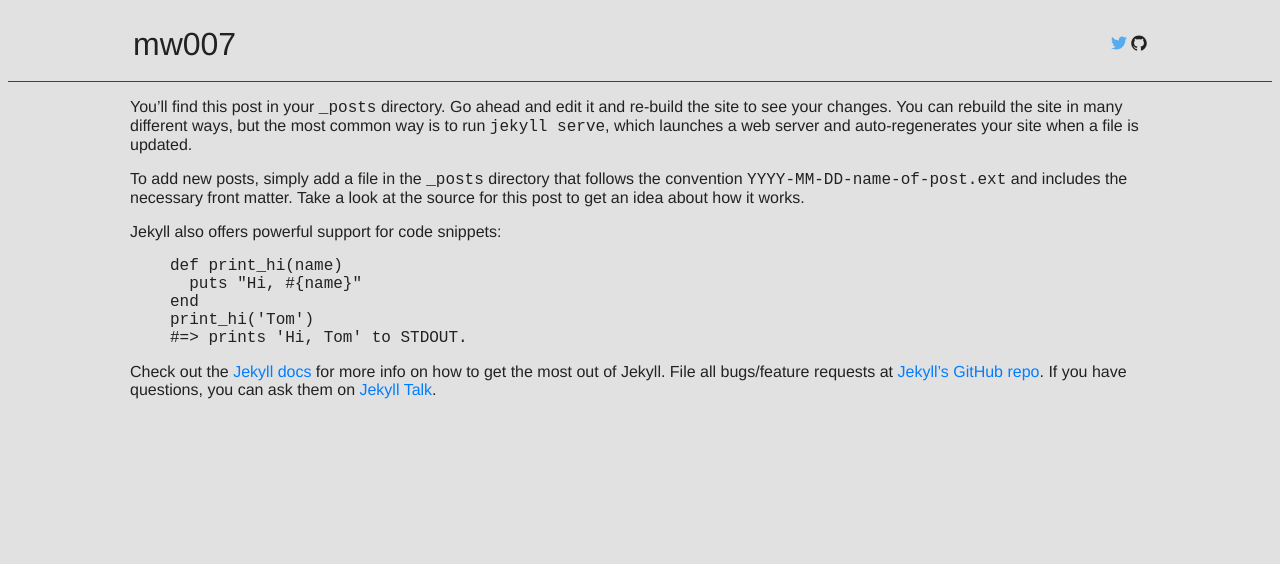
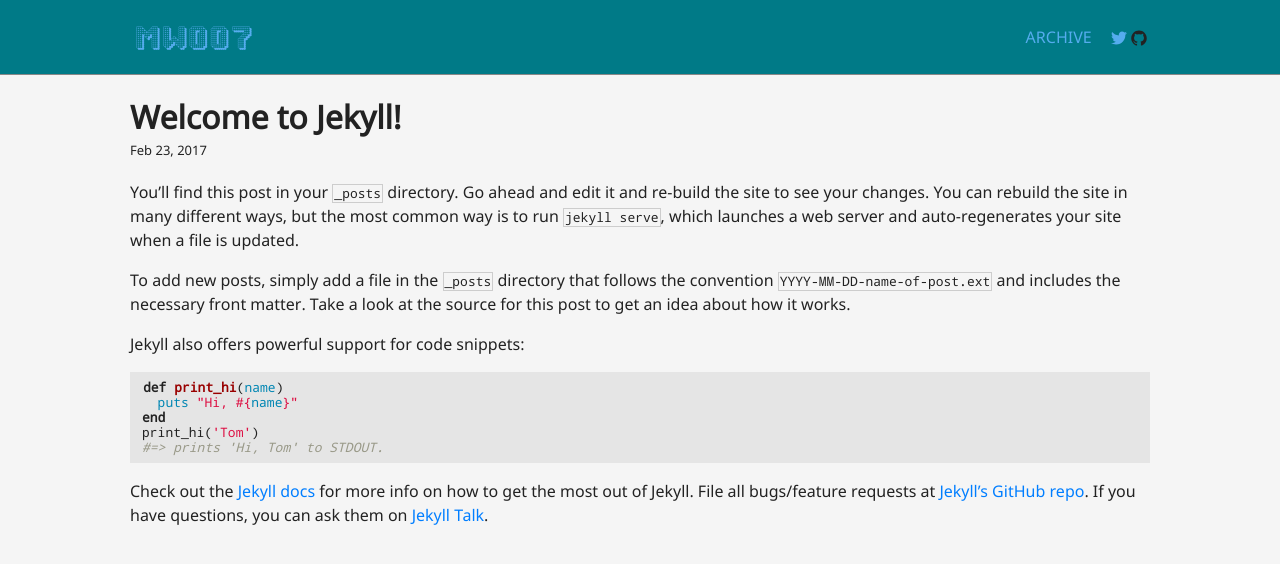
Before and after one commit to davemulford/davemulford.github.io, a Jekyll site: the page built from _posts/2017-02-23-welcome-to-jekyll.markdown, in a window 1280 px wide. Shown: the top 564 px of the page. Built offline with Jekyll 4.4.1, drawn with Linux system fonts in a browser that asks for light colours.

Commit message:
Added fonts, syntax highlighting, AND FIRST POST!

```diff
--- a/_includes/header.html
+++ b/_includes/header.html
@@ -3,8 +3,9 @@
 		<table class="site-header-table">
 			<tbody>
 				<tr>
-					<td><a class="site-title" href="/">mw007</a></td>
+					<td><a class="site-title" href="/">MW007</a></td>
 					<td class="right-align">
+						<a class="archive-link" href="/archive">ARCHIVE</a>
 {% include social.html %}
 					</td>
 				</tr>
--- a/_layouts/default.html
+++ b/_layouts/default.html
@@ -4,7 +4,9 @@
 	<body>
 {% include header.html %}
 		<div class="wrapper">
+			<div class="content">
 {{ content }}
+			</div>
 		</div>
 	</body>
 </html>
--- /dev/null
+++ b/_layouts/post.html
@@ -0,0 +1,8 @@
+---
+layout: default
+section: blog
+---
+<h1>{{ page.title }}</h1>
+<span class="post-meta">{{ page.date | date: "%b %-d, %Y" }}</span>
+
+<div class="content">{{ content }}</div>
--- a/_posts/2017-02-23-welcome-to-jekyll.markdown
+++ b/_posts/2017-02-23-welcome-to-jekyll.markdown
@@ -1,8 +1,8 @@
 ---
-layout: default
+layout: post
 title:  "Welcome to Jekyll!"
 date:   2017-02-23 11:32:31 -0600
-categories: jekyll update
+categories: blog
 ---
 You’ll find this post in your `_posts` directory. Go ahead and edit it and re-build the site to see your changes. You can rebuild the site in many different ways, but the most common way is to run `jekyll serve`, which launches a web server and auto-regenerates your site when a file is updated.
 
--- a/_sass/_base.scss
+++ b/_sass/_base.scss
@@ -6,33 +6,91 @@
 	background: $background-color;
 }
 
+body, h1, h2, h3, h4, h5, h6,
+p, blockquote, pre, hr,
+dl, dd, ol, ul, figure {
+    margin: 0;
+    padding: 0;
+}
+
+/*h1, h2, h3, h4, h5, h6,*/
+p, blockquote, pre,
+ul, ol, dl, figure,
+%vertical-rhythm {
+    margin-bottom: 1em;
+}
+
+h1, h2, h3, h4, h5, h6 {
+	font-family: $base-font-family;
+}
+
+pre {
+	font-family: $mono-font-family;
+	font-size: $mono-font-size;
+	padding: 8px 12px;
+}
+
+code {
+	font-family: $mono-font-family;
+	font-size: $mono-font-size;
+	border: 1px solid #cdcdcd;
+	padding: 1px;
+}
+
+pre {
+	code {
+		border: 0;
+	}
+}
+
+p {
+	line-height: 1.5;
+}
+
 a {
 	color: $link-color;
 	text-decoration: none;
 }
 
+.content {
+	margin-top: 20px;
+}
+
 .site-title {
+	font-family: 'Dotty Shadow', sans-serif;
 	font-size: 32px;
 	display: inline-block;
 
 	&, &:visited {
-		color: $foreground-color;
+		color: $header-fg-color;
 	}
 }
 
 .site-header {
 	padding: 15px 0;
 	border-bottom: 1px solid $header-border-color;
-/*}
+	background-color: $header-bg-color;
 
-.site-nav {*/
-	/*position: relative;*/
+	.social-list {
+		display: inline-block;
 
-/*	.social-list {
 		position: relative;
-		right: 40px;
 		top: 3px;
-	}*/
+	}
+
+	a {
+		display: inline-block;
+		color: #55acee;
+	}
+}
+
+.archive-link {
+	display: inline-block;
+	margin-right: 15px;
+}
+
+.post-link {
+	font-size: 20px;
 }
 
 .site-header-table {
@@ -59,3 +117,45 @@
         height: 16px;
     }
 }
+
+.post-meta {
+	font-size: 13px;
+}
+
+.post-list {
+    margin-left: 0;
+    list-style: none;
+    h1 {
+        margin-bottom: 0;
+    }
+    > section {
+        margin-bottom: 50px;
+    }
+    &.archive {
+        > ul {
+            list-style: none;
+            margin-left: 0;
+            > li {
+                margin-bottom: 5px;
+                &.year {
+                    margin-bottom: 10px;
+                    &:not(:first-of-type) {
+                        margin-top: 20px;
+                    }
+                }
+                h2 {
+                    margin-bottom: 0;
+                }
+            }
+        }
+        .post-link {
+            display: inline;
+            font-size: 20px;
+        }
+        .post-meta {
+            display: inline-block;
+            width: 90px;
+            margin-bottom: 0;
+        }
+    }
+}
--- /dev/null
+++ b/_sass/_font-dotty-shadow.scss
@@ -0,0 +1,6 @@
+@font-face {
+  font-family: 'Dotty Shadow';
+  font-weight: 400;
+  font-style: normal;
+  src: url('../fonts/DottyShadow/DottyShadow.ttf') format('truetype');
+}
--- /dev/null
+++ b/_sass/_font-google-noto.scss
@@ -0,0 +1,20 @@
+@font-face {
+  font-family: 'NotoSansUI Regular';
+  font-weight: 400;
+  font-style: normal;
+  src: url('../fonts/GoogleNoto/NotoSansUI-Regular.ttf') format('truetype');
+}
+
+@font-face {
+  font-family: 'NotoSansUI Bold';
+  font-weight: 400;
+  font-style: normal;
+  src: url('../fonts/GoogleNoto/NotoSansUI-Bold.ttf') format('truetype');
+}
+
+@font-face {
+  font-family: 'NotoMoto';
+  font-weight: 400;
+  font-style: normal;
+  src: url('../fonts/GoogleNoto/NotoMono-Regular.ttf') format('truetype');
+}
--- /dev/null
+++ b/_sass/_syntax-highlighting.scss
@@ -0,0 +1,60 @@
+.highlight  { background: #e5e5e5; }
+.highlight .c { color: #999988; font-style: italic } /* Comment */
+.highlight .err { color: #a61717; background-color: #e3d2d2 } /* Error */
+.highlight .k { font-weight: bold } /* Keyword */
+.highlight .o { font-weight: bold } /* Operator */
+.highlight .cm { color: #999988; font-style: italic } /* Comment.Multiline */
+.highlight .cp { color: #999999; font-weight: bold } /* Comment.Preproc */
+.highlight .c1 { color: #999988; font-style: italic } /* Comment.Single */
+.highlight .cs { color: #999999; font-weight: bold; font-style: italic } /* Comment.Special */
+.highlight .gd { color: #000000; background-color: #ffdddd } /* Generic.Deleted */
+.highlight .gd .x { color: #000000; background-color: #ffaaaa } /* Generic.Deleted.Specific */
+.highlight .ge { font-style: italic } /* Generic.Emph */
+.highlight .gr { color: #aa0000 } /* Generic.Error */
+.highlight .gh { color: #999999 } /* Generic.Heading */
+.highlight .gi { color: #000000; background-color: #ddffdd } /* Generic.Inserted */
+.highlight .gi .x { color: #000000; background-color: #aaffaa } /* Generic.Inserted.Specific */
+.highlight .go { color: #888888 } /* Generic.Output */
+.highlight .gp { color: #555555 } /* Generic.Prompt */
+.highlight .gs { font-weight: bold } /* Generic.Strong */
+.highlight .gu { color: #aaaaaa } /* Generic.Subheading */
+.highlight .gt { color: #aa0000 } /* Generic.Traceback */
+.highlight .kc { font-weight: bold } /* Keyword.Constant */
+.highlight .kd { font-weight: bold } /* Keyword.Declaration */
+.highlight .kp { font-weight: bold } /* Keyword.Pseudo */
+.highlight .kr { font-weight: bold } /* Keyword.Reserved */
+.highlight .kt { color: #445588; font-weight: bold } /* Keyword.Type */
+.highlight .m { color: #009999 } /* Literal.Number */
+.highlight .s { color: #d14 } /* Literal.String */
+.highlight .na { color: #008080 } /* Name.Attribute */
+.highlight .nb { color: #0086B3 } /* Name.Builtin */
+.highlight .nc { color: #445588; font-weight: bold } /* Name.Class */
+.highlight .no { color: #008080 } /* Name.Constant */
+.highlight .ni { color: #800080 } /* Name.Entity */
+.highlight .ne { color: #990000; font-weight: bold } /* Name.Exception */
+.highlight .nf { color: #990000; font-weight: bold } /* Name.Function */
+.highlight .nn { color: #555555 } /* Name.Namespace */
+.highlight .nt { color: #000080 } /* Name.Tag */
+.highlight .nv { color: #008080 } /* Name.Variable */
+.highlight .ow { font-weight: bold } /* Operator.Word */
+.highlight .w { color: #bbbbbb } /* Text.Whitespace */
+.highlight .mf { color: #009999 } /* Literal.Number.Float */
+.highlight .mh { color: #009999 } /* Literal.Number.Hex */
+.highlight .mi { color: #009999 } /* Literal.Number.Integer */
+.highlight .mo { color: #009999 } /* Literal.Number.Oct */
+.highlight .sb { color: #d14 } /* Literal.String.Backtick */
+.highlight .sc { color: #d14 } /* Literal.String.Char */
+.highlight .sd { color: #d14 } /* Literal.String.Doc */
+.highlight .s2 { color: #d14 } /* Literal.String.Double */
+.highlight .se { color: #d14 } /* Literal.String.Escape */
+.highlight .sh { color: #d14 } /* Literal.String.Heredoc */
+.highlight .si { color: #d14 } /* Literal.String.Interpol */
+.highlight .sx { color: #d14 } /* Literal.String.Other */
+.highlight .sr { color: #009926 } /* Literal.String.Regex */
+.highlight .s1 { color: #d14 } /* Literal.String.Single */
+.highlight .ss { color: #990073 } /* Literal.String.Symbol */
+.highlight .bp { color: #999999 } /* Name.Builtin.Pseudo */
+.highlight .vc { color: #008080 } /* Name.Variable.Class */
+.highlight .vg { color: #008080 } /* Name.Variable.Global */
+.highlight .vi { color: #008080 } /* Name.Variable.Instance */
+.highlight .il { color: #009999 } /* Literal.Number.Integer.Long */
--- a/css/main.scss
+++ b/css/main.scss
@@ -2,17 +2,27 @@
 ---
 @charset "utf-8";
 
-$base-font-family:		Helvetica, sans-serif;
-$base-font-size:			16px;
+$base-font-family:		"NotoSansUI Regular", sans-serif;
+$bold-font-family:		"NotoSansUI Bold", sans-serif;
+$base-font-size:		16px;
 
-$content-width:				1020px;
+$mono-font-family:		"NotoMoto", monospace;
+$mono-font-size:		13px;
+
+$content-width:			1020px;
 
 $foreground-color:		#222;
-$background-color:		#e1e1e1;
+$background-color:		#f5f5f5;
 
-$link-color:					#007eff;
-$header-border-color:	#444;
+$header-bg-color:		#007A87;
+$header-fg-color:		#222;
+
+$link-color:			#007eff;
+$header-border-color:	#888;
 
 @import
-	"base"
+	"base",
+	"syntax-highlighting",
+	"font-dotty-shadow",
+	"font-google-noto"
 ;
```
Also changed, not shown: _posts/2016-06-08-working-with-webservers.markdown (added, +31 -0 lines), archive.html (added, +16 -0 lines), fonts/DottyShadow/DottyShadow.ttf (added), fonts/GoogleNoto/NotoMono-Regular.ttf (added), fonts/GoogleNoto/NotoSansUI-Bold.ttf (added), fonts/GoogleNoto/NotoSansUI-Regular.ttf (added).
